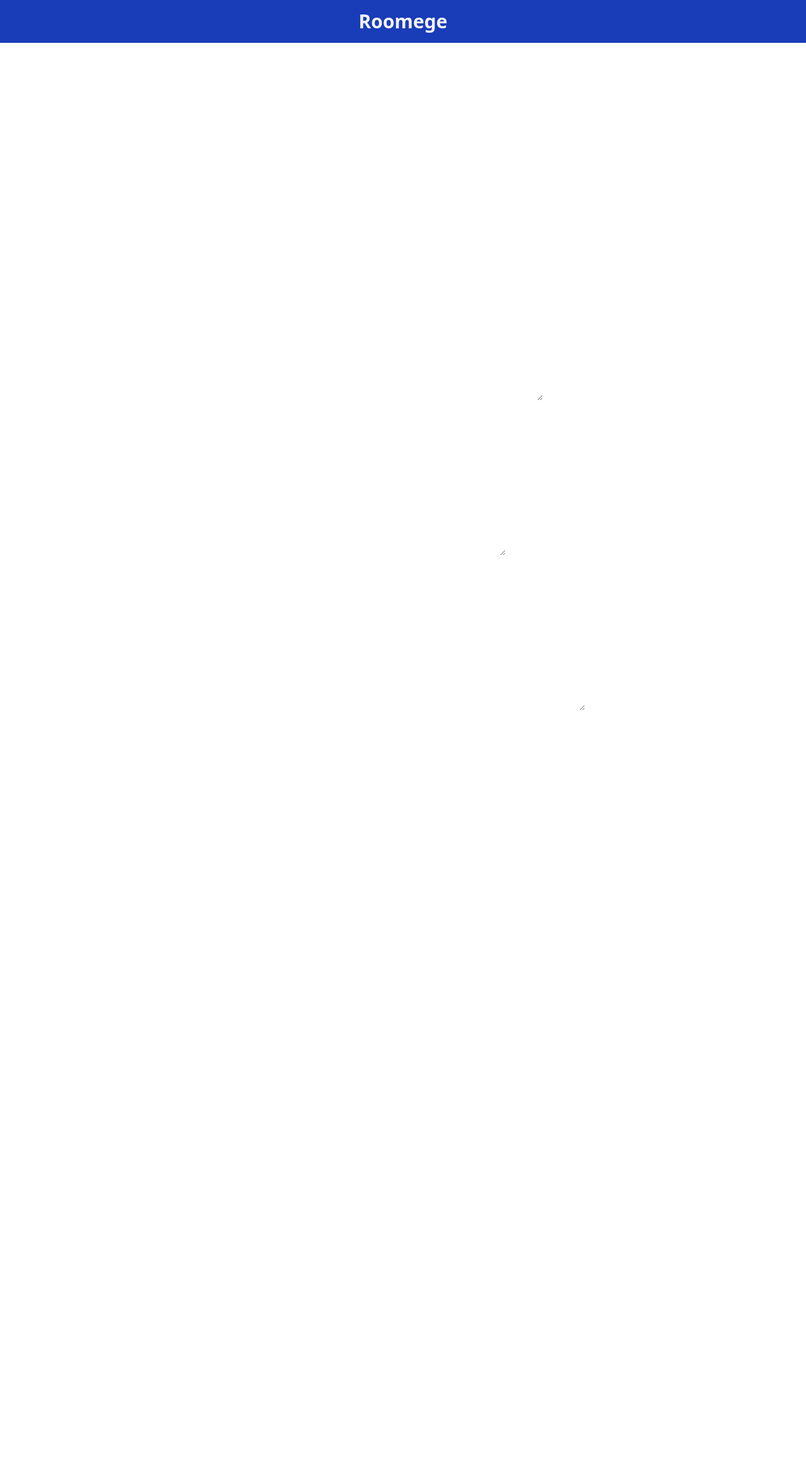
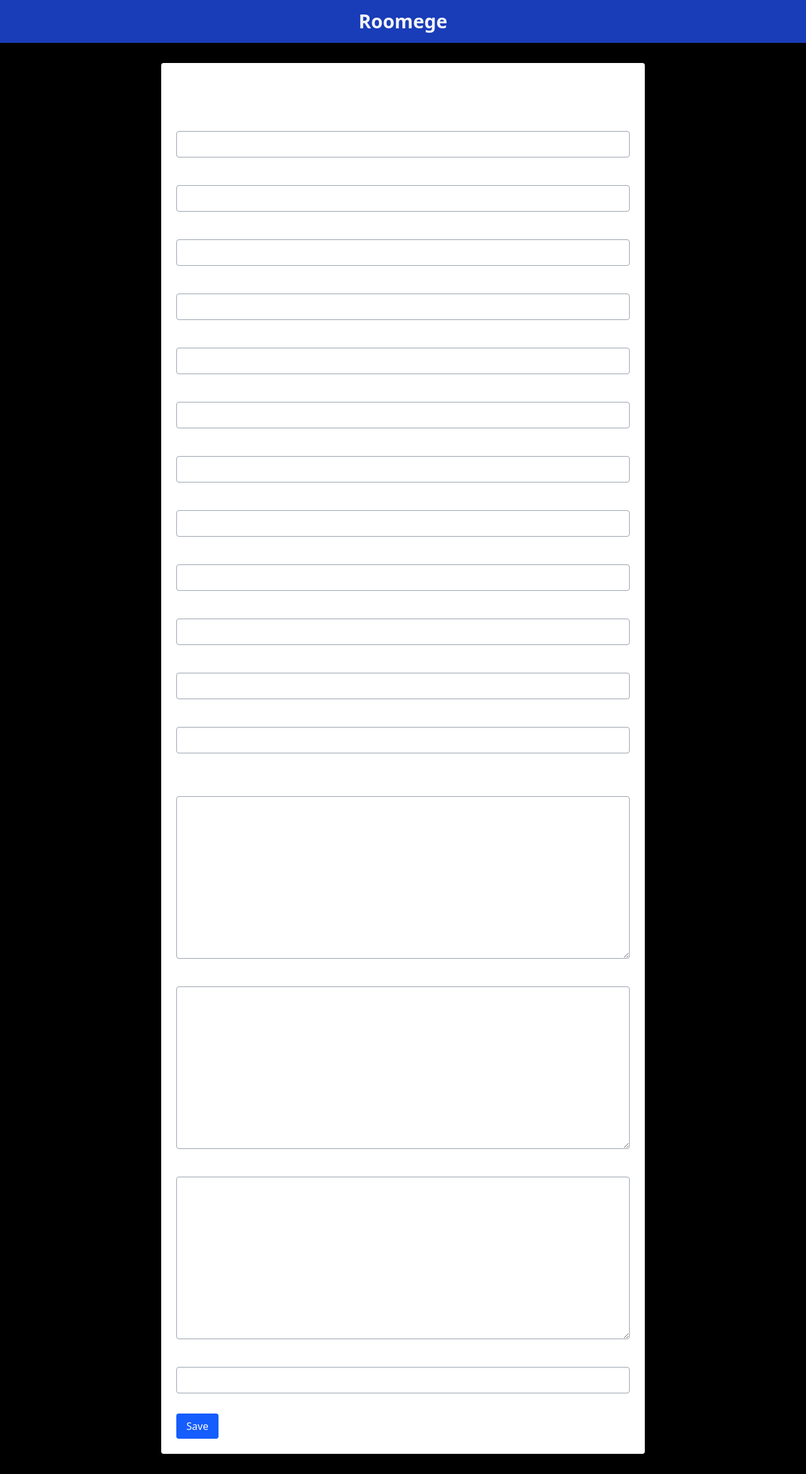
Before and after one commit to AaronCumming/roomege, a Django app: page /create_profile/ in a window 1280 px wide. Shown: the whole page at 63% size. Run offline with Django 5.2, Linux system fonts and the light colour scheme; some libraries are stand-ins or nearby versions.

Commit message:
made create profile view, html

```diff
--- a/conf/settings.py
+++ b/conf/settings.py
@@ -35,6 +35,7 @@
     'allauth',
     'allauth.account',
     'roomege',
+    'widget_tweaks',
     'django.contrib.admin',
     'django.contrib.auth',
     'django.contrib.contenttypes',
--- a/pyproject.toml
+++ b/pyproject.toml
@@ -7,5 +7,6 @@
 dependencies = [
     "django>=5.2.6",
     "django-allauth>=65.11.2",
+    "django-widget-tweaks>=1.5.0",
     "pillow>=11.3.0",
 ]
--- a/roomege/models.py
+++ b/roomege/models.py
@@ -4,22 +4,24 @@
 
 
 class CustomUser(AbstractUser):
-    first_name = models.CharField(max_length=255)
-    last_name = models.CharField(max_length=255)
-    placed = models.BooleanField(default=False)
+    first_name = models.CharField(max_length=255, null=True, blank=True)
+    last_name = models.CharField(max_length=255, null=True, blank=True)
+    placed = models.BooleanField(default=False, null=True, blank=True)
     age = models.IntegerField(null=True, blank=True)
-    grade = models.CharField(max_length=127)
-    city = models.CharField(max_length=127)
-    state = models.CharField(max_length=127)
+    grade = models.CharField(max_length=127, null=True, blank=True)
+    city = models.CharField(max_length=127, null=True, blank=True)
+    state = models.CharField(max_length=127, null=True, blank=True)
     religion = models.CharField(max_length=127, null=True, blank=True)
     church = models.CharField(max_length=127, null=True, blank=True)
     bedtime = models.TimeField(null=True, blank=True)
     waketime = models.TimeField(null=True, blank=True)
-    room_state = models.IntegerField(null=True, blank=True)
-    social_area = models.CharField(max_length=127, null=True, blank=True)
-    dishes_scenario = models.TextField(null=True, blank=True)
-    late_hw = models.TextField(null=True, blank=True)
-    relationship_expectation = models.TextField(null=True, blank=True)
+    room_state = models.IntegerField(null=True, blank=True, verbose_name = "How clean your room right now? (on a scale of 1-10)")
+    social_area = models.CharField(max_length=127, null=True, blank=True, verbose_name = "Do you like your living space to be a social area?")
+    dishes_scenario = models.TextField(null=True, blank=True,
+            verbose_name = "Dilemma: It's 1am.  You just finished eating and have several sirty dishes. You also have an 8am class tomorrow. What do you do?")
+    late_hw = models.TextField(null=True, blank=True, verbose_name ="How often and how late do you stay up doing home work?")
+    relationship_expectation = models.TextField(null=True, blank=True,
+            verbose_name = "What kind of relationship do you expect to have with your roomate? Explain.")
     image = models.ImageField(upload_to="pictures/", null=True, blank=True)
 
     @property
--- a/roomege/templates/base.html
+++ b/roomege/templates/base.html
@@ -9,7 +9,7 @@
     <script src="https://unpkg.com/@tailwindcss/browser@4"></script>
     <title>Roomege</title>
   </head>
-  <body class="w-screen">
+    <body class="w-screen bg-black text-black">
     <canvas id="starfield" class="absolute top-0 left-0 w-full h-full -z-10"></canvas>
     {% block content %}{% endblock content %}
   </body>
--- a/roomege/templates/roomege/create_profile.html
+++ b/roomege/templates/roomege/create_profile.html
@@ -1,13 +1,37 @@
 {% extends "base.html" %}
+{% load static %}
+{% load widget_tweaks %}
 
 {% block content %}
 {% include "header.html" %}
-{% load static %}
-<main class="w-screen flex flex-col items-center pt-10 pb-10">\
-    <form method="post">
-        {% csrf_token %}
-        {{ form.as_p }}  <!-- Render form fields as paragraphs -->
-        <button type="submit">Save</button>
-    </form>
+
+<main class="w-full max-w-3xl mx-auto mt-8 mb-8 p-6 bg-white rounded shadow">
+    <h2 class="text-2xl font-bold mb-6 text-center">Create Your Profile</h2>
+
+<form method="POST" enctype="multipart/form-data">
+    {% csrf_token %}
+
+    {% for field in form %}
+        <div class="flex flex-col mb-4">
+            <label class="font-semibold mb-1" for="{{ field.id_for_label }}">
+                {{ field.label }}{% if field.field.required %} *{% endif %}
+            </label>
+
+            {{ field|add_class:"border border-gray-400 rounded p-2" }}
+
+            {% if field.help_text %}
+                <p class="text-sm text-gray-500">{{ field.help_text }}</p>
+            {% endif %}
+
+            {% for error in field.errors %}
+                <p class="text-red-600 text-sm">{{ error }}</p>
+            {% endfor %}
+        </div>
+    {% endfor %}
+
+    <button type="submit" class="bg-blue-600 text-white rounded px-4 py-2 mt-4">
+        <p><input type="submit" class="save" value="Save"></p>
+    </button>
+</form>
 </main>
 {% endblock content %}
--- a/roomege/views.py
+++ b/roomege/views.py
@@ -23,8 +23,8 @@
     model = CustomUser
     fields = [
         'first_name', 'last_name', 'age', 'grade', 'city', 'state',
-        'religion', 'church', 'bedtime', 'waketime', 'social_area',
+        'religion', 'church', 'bedtime', 'waketime', 'room_state', 'social_area',
         'dishes_scenario', 'late_hw', 'relationship_expectation', 'image'
     ]
     template_name = "roomege/create_profile.html"
-    success_url = reverse_lazy("roomege:home")
+    success_url = reverse_lazy("roomege:matches")
```
Also changed, not shown: 1 other file.
